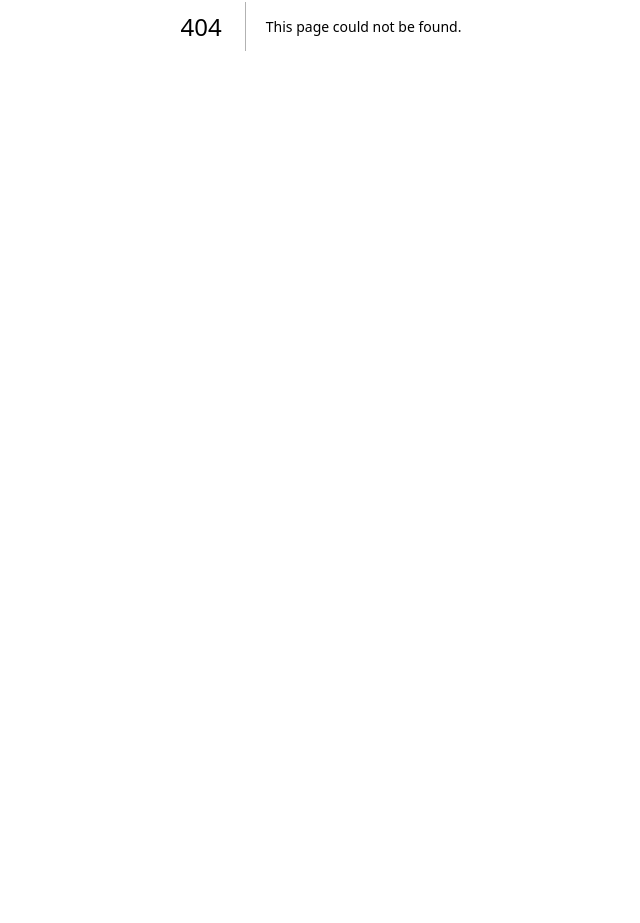
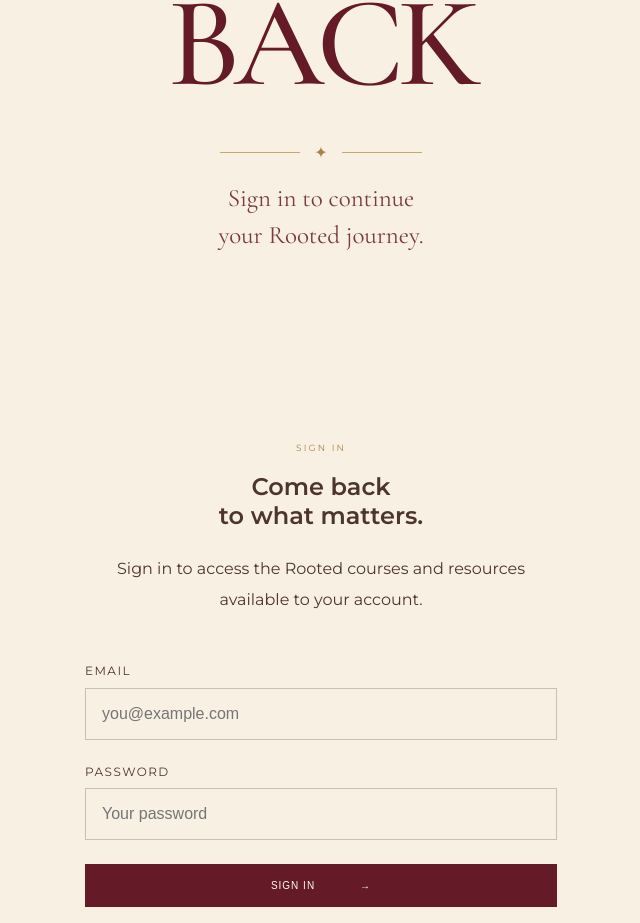
Before and after one commit to ROOTEDWITHKHETHIWE/Rooted-with-Khethiwe-correct, a Next.js app: page /login in a window 1280 px wide. Before the commit this address had no page. Shown: the part 374-1297 px from the top of the page, without its empty margins (319-959 px from the left). Before the commit the page ends 800 px from the top, so only its background shows below. Built offline with nearby package versions, Linux system fonts and the light colour scheme.

Commit message:
Create page.tsx

```diff
--- /dev/null
+++ b/app/login/page.tsx
@@ -0,0 +1,244 @@
+"use client";
+
+import { FormEvent, useState } from "react";
+import Link from "next/link";
+import { createClient } from "@/app/lib/supabase/client";
+
+export default function LoginPage() {
+  const [email, setEmail] = useState("");
+  const [password, setPassword] = useState("");
+  const [message, setMessage] = useState("");
+  const [loading, setLoading] = useState(false);
+
+  async function handleLogin(event: FormEvent<HTMLFormElement>) {
+    event.preventDefault();
+
+    setLoading(true);
+    setMessage("");
+
+    const supabase = createClient();
+
+    const { error } = await supabase.auth.signInWithPassword({
+      email,
+      password,
+    });
+
+    if (error) {
+      setMessage(error.message);
+      setLoading(false);
+      return;
+    }
+
+    window.location.href = "/courses/before-the-assignment";
+  }
+
+  return (
+    <main className="awake-page">
+      <header className="topbar">
+        <div className="brand">
+          <span className="leaf">❧</span>
+          <span>MIDWEEK ROOTED</span>
+          <span className="leaf">❧</span>
+        </div>
+
+        <nav>
+          <Link href="/">Home</Link>
+          <Link href="/journey">Journey</Link>
+          <Link href="/courses">Courses</Link>
+          <Link href="/journal">Journal</Link>
+          <Link href="/library">Library</Link>
+        </nav>
+      </header>
+
+      {/* HERO */}
+      <section className="journey-hero">
+        <p className="small-label">ROOTED ACCOUNT</p>
+
+        <h1>
+          WELCOME
+          <br />
+          BACK
+        </h1>
+
+        <div className="ornament">
+          <span>✦</span>
+        </div>
+
+        <p className="subtitle">
+          Sign in to continue
+          <br />
+          your Rooted journey.
+        </p>
+      </section>
+
+      {/* LOGIN */}
+      <section
+        style={{
+          maxWidth: "520px",
+          margin: "0 auto",
+          padding: "5rem 1.5rem",
+        }}
+      >
+        <div
+          style={{
+            textAlign: "center",
+            marginBottom: "3rem",
+          }}
+        >
+          <p className="section-label">SIGN IN</p>
+
+          <h2
+            style={{
+              lineHeight: "1.2",
+              marginBottom: "1.5rem",
+            }}
+          >
+            Come back
+            <br />
+            to what matters.
+          </h2>
+
+          <p style={{ lineHeight: "1.9" }}>
+            Sign in to access the Rooted courses and resources available to
+            your account.
+          </p>
+        </div>
+
+        <form
+          onSubmit={handleLogin}
+          style={{
+            display: "flex",
+            flexDirection: "column",
+            gap: "1.5rem",
+          }}
+        >
+          {/* EMAIL */}
+          <div>
+            <label
+              htmlFor="email"
+              style={{
+                display: "block",
+                marginBottom: "0.6rem",
+                fontSize: "0.75rem",
+                letterSpacing: "0.12em",
+              }}
+            >
+              EMAIL
+            </label>
+
+            <input
+              id="email"
+              type="email"
+              value={email}
+              onChange={(event) => setEmail(event.target.value)}
+              required
+              autoComplete="email"
+              placeholder="you@example.com"
+              style={{
+                width: "100%",
+                padding: "1rem",
+                border: "1px solid rgba(0,0,0,0.2)",
+                background: "transparent",
+                fontSize: "1rem",
+                boxSizing: "border-box",
+              }}
+            />
+          </div>
+
+          {/* PASSWORD */}
+          <div>
+            <label
+              htmlFor="password"
+              style={{
+                display: "block",
+                marginBottom: "0.6rem",
+                fontSize: "0.75rem",
+                letterSpacing: "0.12em",
+              }}
+            >
+              PASSWORD
+            </label>
+
+            <input
+              id="password"
+              type="password"
+              value={password}
+              onChange={(event) => setPassword(event.target.value)}
+              required
+              autoComplete="current-password"
+              placeholder="Your password"
+              style={{
+                width: "100%",
+                padding: "1rem",
+                border: "1px solid rgba(0,0,0,0.2)",
+                background: "transparent",
+                fontSize: "1rem",
+                boxSizing: "border-box",
+              }}
+            />
+          </div>
+
+          {/* MESSAGE */}
+          {message && (
+            <p
+              style={{
+                lineHeight: "1.6",
+                fontSize: "0.9rem",
+                margin: 0,
+              }}
+            >
+              {message}
+            </p>
+          )}
+
+          {/* BUTTON */}
+          <button
+            type="submit"
+            disabled={loading}
+            className="primary-button"
+            style={{
+              border: "none",
+              cursor: loading ? "wait" : "pointer",
+              width: "100%",
+              justifyContent: "center",
+              opacity: loading ? 0.7 : 1,
+            }}
+          >
+            {loading ? "Signing in..." : "Sign in"}
+
+            {!loading && <span>→</span>}
+          </button>
+        </form>
+
+        {/* SIGN UP */}
+        <div
+          style={{
+            marginTop: "3rem",
+            paddingTop: "2rem",
+            borderTop: "1px solid rgba(0,0,0,0.15)",
+            textAlign: "center",
+          }}
+        >
+          <p
+            style={{
+              marginBottom: "1rem",
+              lineHeight: "1.8",
+            }}
+          >
+            Don&apos;t have a Rooted account yet?
+          </p>
+
+          <Link href="/signup" className="text-link">
+            Create an account →
+          </Link>
+        </div>
+      </section>
+
+      <footer>
+        <div className="footer-brand">MIDWEEK ROOTED</div>
+
+        <div>Encounter. Consecration. Commission.</div>
+      </footer>
+    </main>
+  );
+}
```
